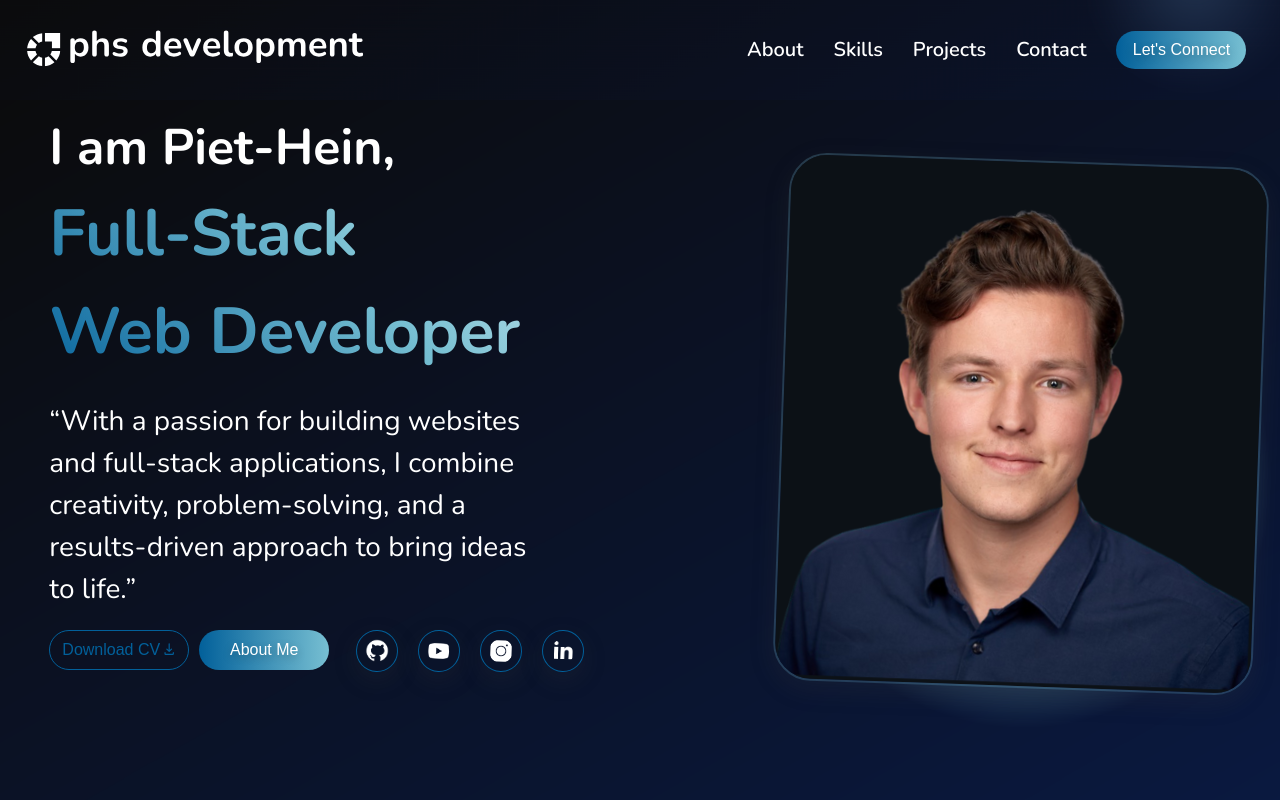
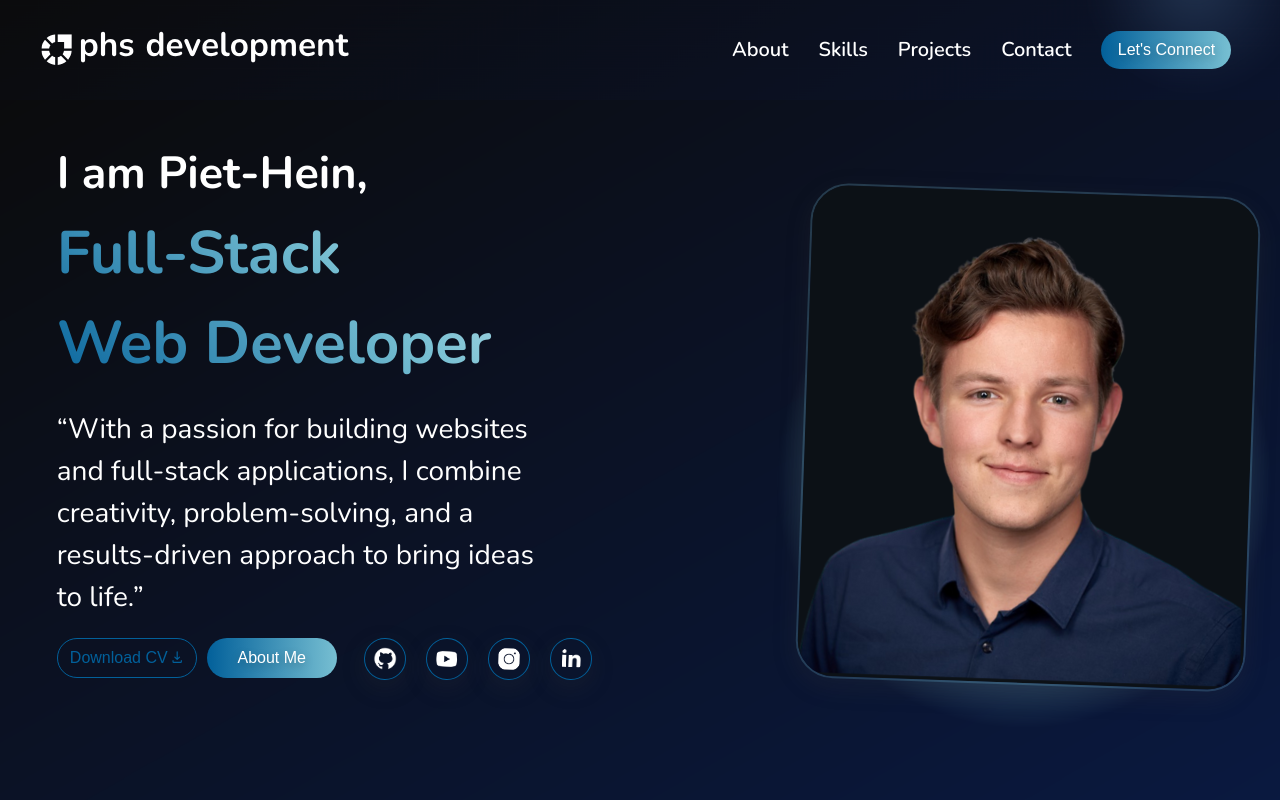
Before and after one commit to phsworks/portfolio-react, a React (Vite) app: page / in a window 1280 px wide. Shown: the top 800 px of the page. Built offline with nearby package versions, Linux system fonts and the light colour scheme.

Commit message:
changes hero

```diff
--- a/src/Components/Hero.css
+++ b/src/Components/Hero.css
@@ -90,7 +90,7 @@
     flex-direction: row;
     justify-content: space-around;
     height: 600px;
-    padding-top: 30px;
+    padding-top: 50px;
     padding-left: 40px;
 
     .hero-subtitle {
@@ -125,17 +125,17 @@
     flex-direction: row;
     justify-content:space-around;
     height: 97vh;
-    padding-top: 10px;
+    padding-top: 40px;
     gap: 30px;
 
 
     .hero-subtitle {
-      font-size: 50px;
+      font-size: 45px;
     }
 
 
     h1 {
-      font-size: 65px;
+      font-size: 60px;
     }
     h2 {
       font-size: 40px;
@@ -152,7 +152,7 @@
   .image-tablet {
     display: block;
     margin-top: 50px;
-    width: 480px;
+    width: 450px;
   }
   .image-mobile {
     display: none;
--- a/src/Components/Navbar.css
+++ b/src/Components/Navbar.css
@@ -201,7 +201,7 @@
 
   .logo-desktop {
     display: block;
-    width: 350px;
+    width: 320px;
   }
   .logo-desktop:hover {
     transform: scale(1.02);
```
